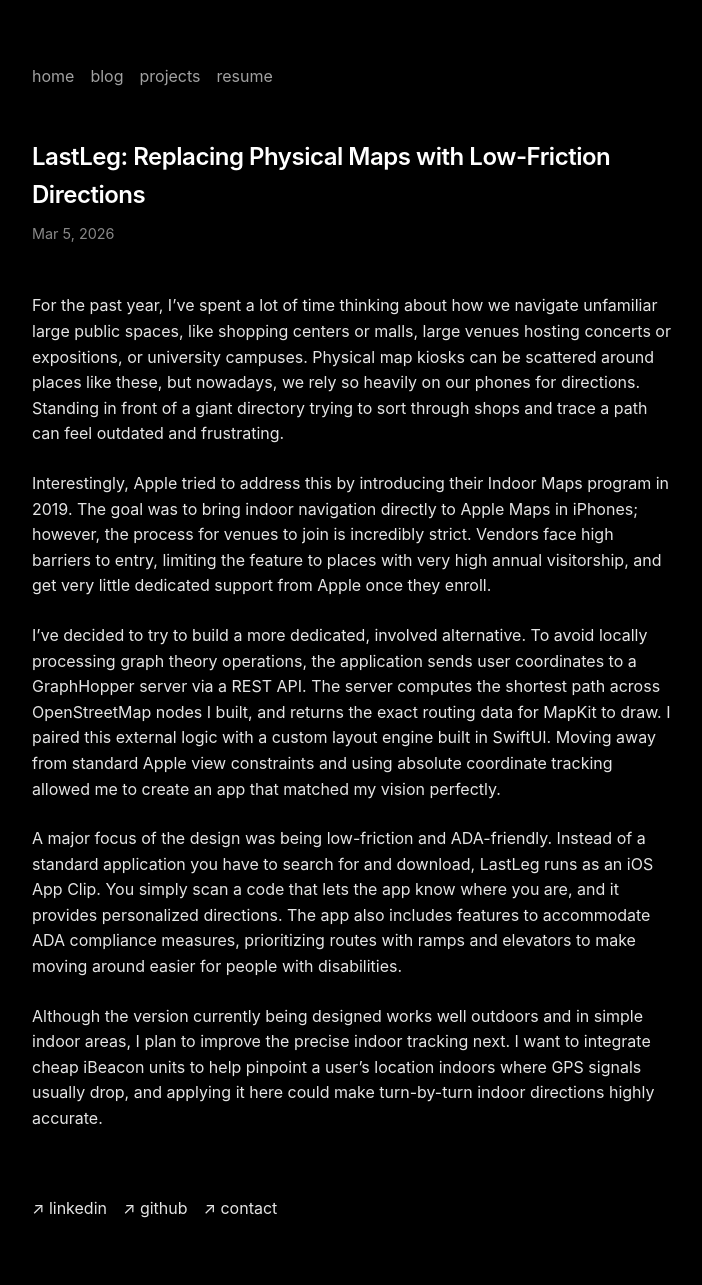
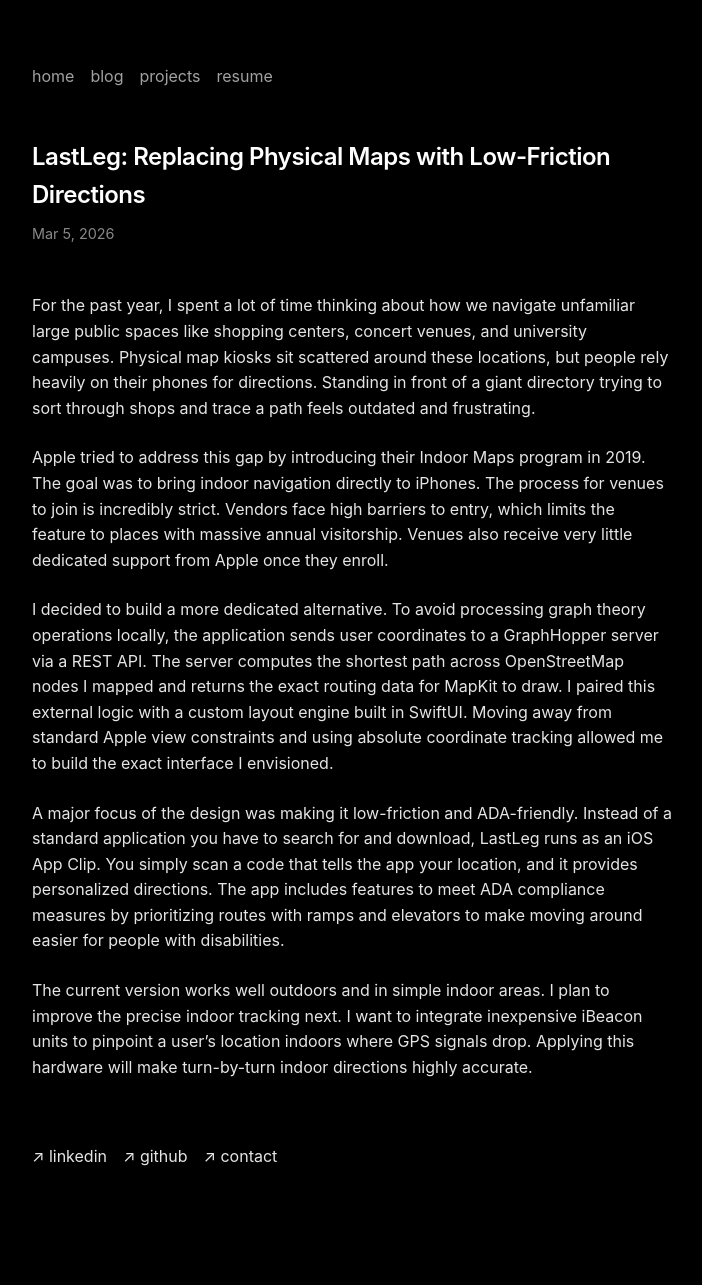
Before and after one commit to souttoa/souttoa.github.io, a Jekyll site: the page built from _posts/2026-03-05-last-leg.md, in a window 1280 px wide. Shown: the whole page, without its empty margins (288-990 px from the left). Built offline with Jekyll 4.4.1, drawn with Linux system fonts in a browser that asks for light colours; after the commit the page ends 1234 px from its top, so only the background shows below that.

Commit message:
Revise blog post for clarity and conciseness

```diff
--- a/_posts/2026-03-05-last-leg.md
+++ b/_posts/2026-03-05-last-leg.md
@@ -3,14 +3,12 @@
 title: "LastLeg: Replacing Physical Maps with Low-Friction Directions"
 ---
 
-<!-- This is the actual text of my blog post. I can use **Markdown** here, and Jekyll will convert it to HTML and inject it into the `{{ content }}` area of the layout we just made.* -->
+For the past year, I spent a lot of time thinking about how we navigate unfamiliar large public spaces like shopping centers, concert venues, and university campuses. Physical map kiosks sit scattered around these locations, but people rely heavily on their phones for directions. Standing in front of a giant directory trying to sort through shops and trace a path feels outdated and frustrating.
 
-For the past year, I've spent a lot of time thinking about how we navigate unfamiliar large public spaces, like shopping centers or malls, large venues hosting concerts or expositions, or university campuses. Physical map kiosks can be scattered around places like these, but nowadays, we rely so heavily on our phones for directions. Standing in front of a giant directory trying to sort through shops and trace a path can feel outdated and frustrating.
+Apple tried to address this gap by introducing their Indoor Maps program in 2019. The goal was to bring indoor navigation directly to iPhones. The process for venues to join is incredibly strict. Vendors face high barriers to entry, which limits the feature to places with massive annual visitorship. Venues also receive very little dedicated support from Apple once they enroll.
 
-Interestingly, Apple tried to address this by introducing their Indoor Maps program in 2019. The goal was to bring indoor navigation directly to Apple Maps in iPhones; however, the process for venues to join is incredibly strict. Vendors face high barriers to entry, limiting the feature to places with very high annual visitorship, and get very little dedicated support from Apple once they enroll.
+I decided to build a more dedicated alternative. To avoid processing graph theory operations locally, the application sends user coordinates to a GraphHopper server via a REST API. The server computes the shortest path across OpenStreetMap nodes I mapped and returns the exact routing data for MapKit to draw. I paired this external logic with a custom layout engine built in SwiftUI. Moving away from standard Apple view constraints and using absolute coordinate tracking allowed me to build the exact interface I envisioned.
 
-I've decided to try to build a more dedicated, involved alternative. To avoid locally processing graph theory operations, the application sends user coordinates to a GraphHopper server via a REST API. The server computes the shortest path across OpenStreetMap nodes I built, and returns the exact routing data for MapKit to draw. I paired this external logic with a custom layout engine built in SwiftUI. Moving away from standard Apple view constraints and using absolute coordinate tracking allowed me to create an app that matched my vision perfectly.
+A major focus of the design was making it low-friction and ADA-friendly. Instead of a standard application you have to search for and download, LastLeg runs as an iOS App Clip. You simply scan a code that tells the app your location, and it provides personalized directions. The app includes features to meet ADA compliance measures by prioritizing routes with ramps and elevators to make moving around easier for people with disabilities.
 
-A major focus of the design was being low-friction and ADA-friendly. Instead of a standard application you have to search for and download, LastLeg runs as an iOS App Clip. You simply scan a code that lets the app know where you are, and it provides personalized directions. The app also includes features to accommodate ADA compliance measures, prioritizing routes with ramps and elevators to make moving around easier for people with disabilities.
-
-Although the version currently being designed works well outdoors and in simple indoor areas, I plan to improve the precise indoor tracking next. I want to integrate cheap iBeacon units to help pinpoint a user's location indoors where GPS signals usually drop, and applying it here could make turn-by-turn indoor directions highly accurate.
+The current version works well outdoors and in simple indoor areas. I plan to improve the precise indoor tracking next. I want to integrate inexpensive iBeacon units to pinpoint a user's location indoors where GPS signals drop. Applying this hardware will make turn-by-turn indoor directions highly accurate.
```
